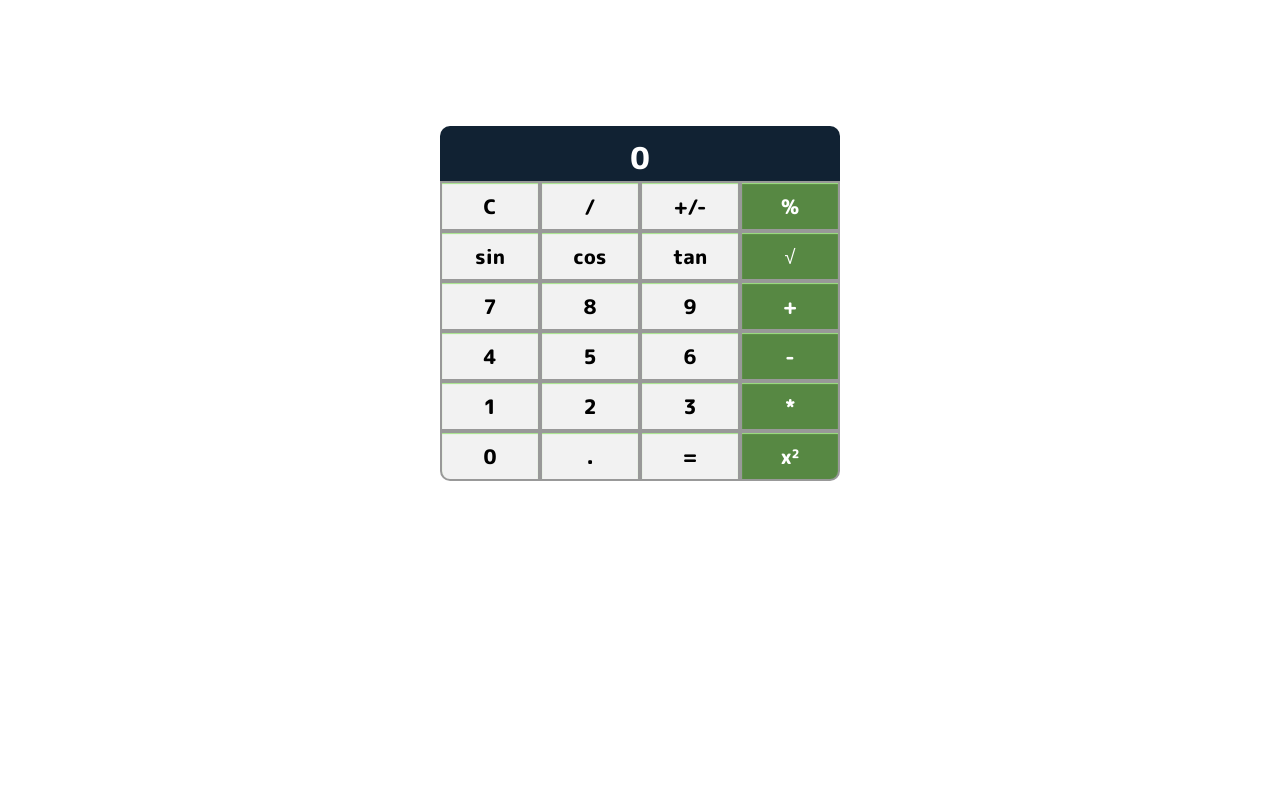
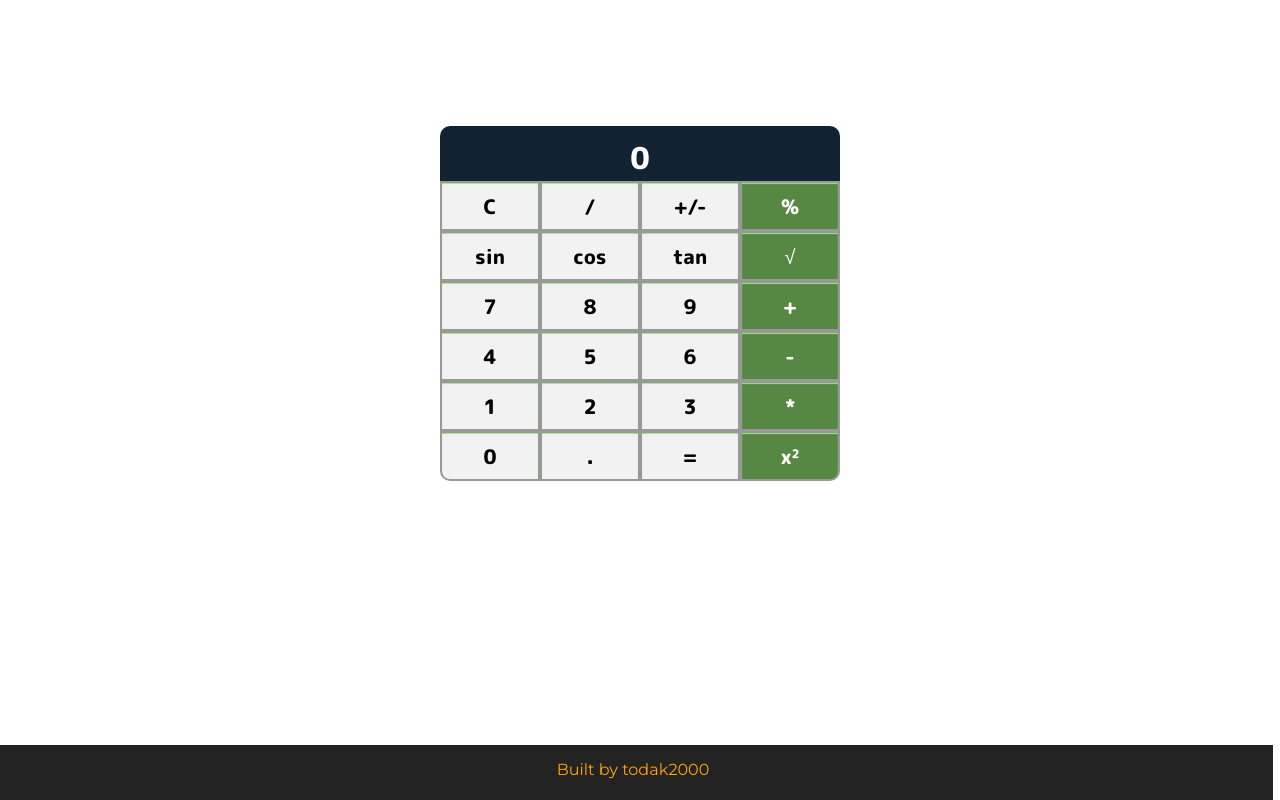
Before and after one commit to todak2000/calculator-vuejs, a plain HTML site: page index.html in a window 1280 px wide. Drawn offline with Linux system fonts and the light colour scheme.

Commit message:
index corrected to reflect footer

```diff
--- a/index.html
+++ b/index.html
@@ -2,7 +2,7 @@
 <html>
 <head>
 	<title>Vue Calculator</title>
-	<link href="https://fonts.googleapis.com/css?family=M+PLUS+Rounded+1c:800" rel="stylesheet">
+	<link href="https://fonts.googleapis.com/css?family=M+PLUS+Rounded+1c:800|Montserrat" rel="stylesheet">
 	<style type="text/css">
 		#calculator{
 			display: grid;
@@ -11,7 +11,7 @@
 			font-size: 30px;
 			font-family: 'M PLUS Rounded 1c', sans-serif;
 			width: 400px;
-			margin: 10% auto;
+			margin: 10% auto 0 auto;
 			border-radius: 10px;
 		}
 		.result{
@@ -38,6 +38,22 @@
 		  background-color: #578843;
 		  color: white;
 		  box-shadow: inset 0 1px 1px #a4e388;
+		}
+		.footer{
+			background-color: #232323;
+			position: fixed;
+			bottom: 0;
+			width: 100%;
+
+			height: 5vh;
+			margin-left: -15px;
+			padding-top: 15px;
+		}
+		#ref{
+			color: orange;
+			text-decoration: none;
+			font-family: 'Montserrat', sans-serif;
+			text-decoration-style: none;
 		}
 
 	</style>
@@ -71,6 +87,7 @@
 			<button class="button operator right-radius" v-on:click="square">x²</button>
 
 	</div>
+	<footer align="center" class="footer"><a id="ref" href="https://todak2000.github.io/portfolio/"> Built by todak2000</a></footer>
 	<script src="jquery.js"></script>
 	<script src="vue.js"></script>
 
```
